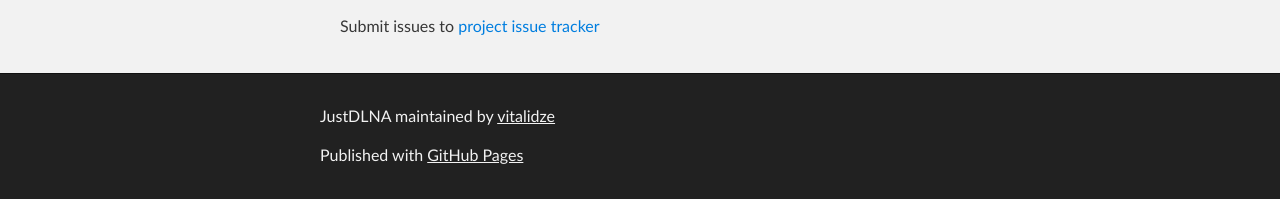
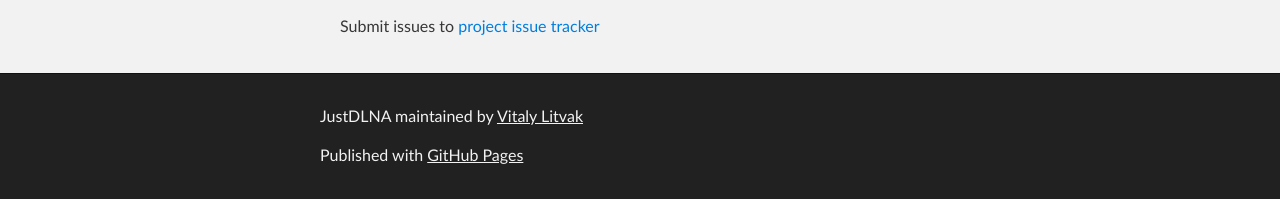
Before and after one commit to vitalidze/justdlna, a Jekyll site: the page built from index.md, in a window 1280 px wide. Shown: the part 1522-1721 px from the top of the page. Built offline with Jekyll 4.4.1, drawn with Linux system fonts in a browser that asks for light colours; Markdown is read by kramdown in place of the engine named in the settings.

Commit message:
Updated maintainer name

```diff
--- a/_layouts/index.html
+++ b/_layouts/index.html
@@ -38,7 +38,7 @@
     <!-- FOOTER  -->
     <div id="footer_wrap" class="outer">
       <footer class="inner">
-        <p class="copyright">JustDLNA maintained by <a href="https://github.com/vitalidze">vitalidze</a></p>
+        <p class="copyright">JustDLNA maintained by <a href="https://github.com/vitalidze">Vitaly Litvak</a></p>
         <p>Published with <a href="http://pages.github.com">GitHub Pages</a></p>
       </footer>
     </div>
```
